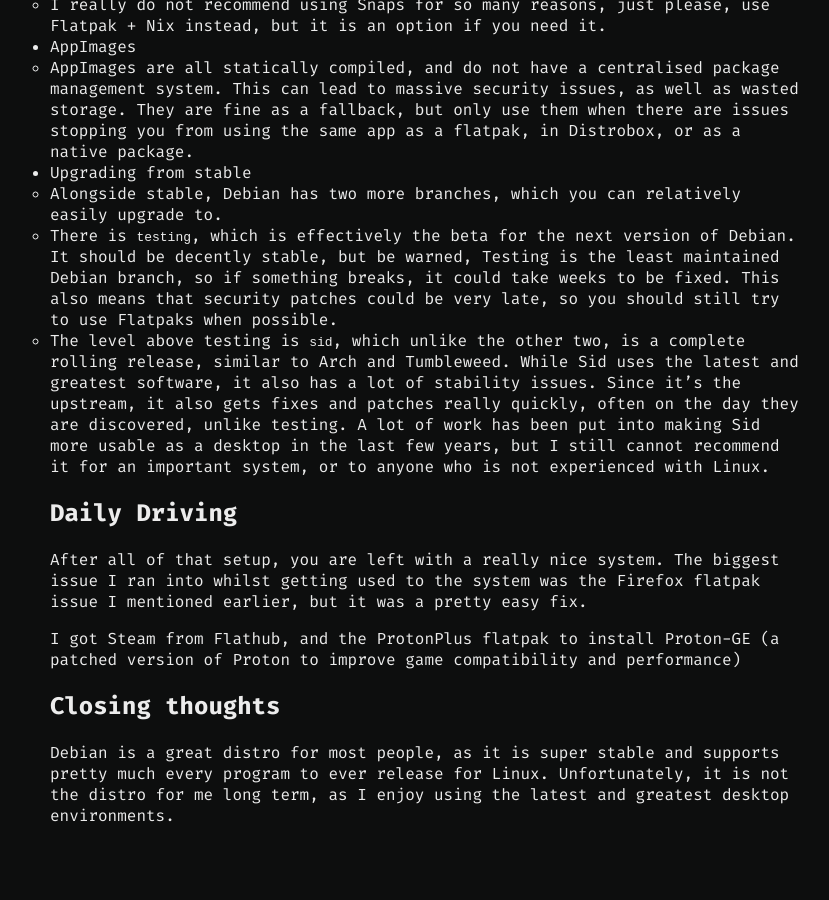
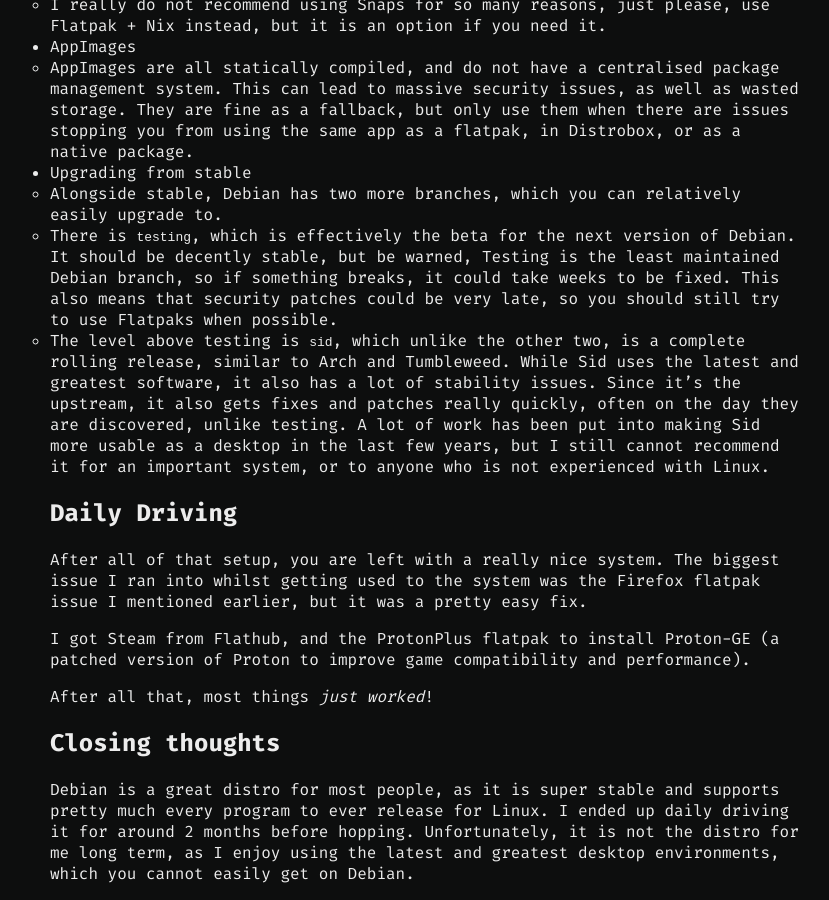
Before and after one commit to dajix350/dajix350.github.io, a Jekyll site: the page built from _posts/2023-9-28-debian.md, in a window 1280 px wide and 900 px high, scrolled down 4379 px. Shown: the whole window, without its empty margins (214-1043 px from the left). Built offline with Jekyll 4.4.1, drawn with Linux system fonts in a browser that asks for light colours; before the commit the page ends 5221 px from its top, so only the background shows below that.

Commit message:
Writing posts

```diff
--- a/_posts/2023-9-28-debian.md
+++ b/_posts/2023-9-28-debian.md
@@ -118,8 +118,10 @@
 
 After all of that setup, you are left with a really nice system. The biggest issue I ran into whilst getting used to the system was the Firefox flatpak issue I mentioned earlier, but it was a pretty easy fix.
 
-I got Steam from Flathub, and the ProtonPlus flatpak to install Proton-GE (a patched version of Proton to improve game compatibility and performance)
+I got Steam from Flathub, and the ProtonPlus flatpak to install Proton-GE (a patched version of Proton to improve game compatibility and performance).
+
+After all that, most things *just worked*!
 
 ## Closing thoughts
 
-Debian is a great distro for most people, as it is super stable and supports pretty much every program to ever release for Linux. Unfortunately, it is not the distro for me long term, as I enjoy using the latest and greatest desktop environments.
+Debian is a great distro for most people, as it is super stable and supports pretty much every program to ever release for Linux. I ended up daily driving it for around 2 months before hopping. Unfortunately, it is not the distro for me long term, as I enjoy using the latest and greatest desktop environments, which you cannot easily get on Debian.
```
Also changed, not shown: _posts/2023-1-1-nvidia.md (deleted, +0 -5 lines), _posts/2023-10-24-history.md (added, +47 -0 lines), _posts/2023-10-26-wat.md (added, +4 -0 lines).
